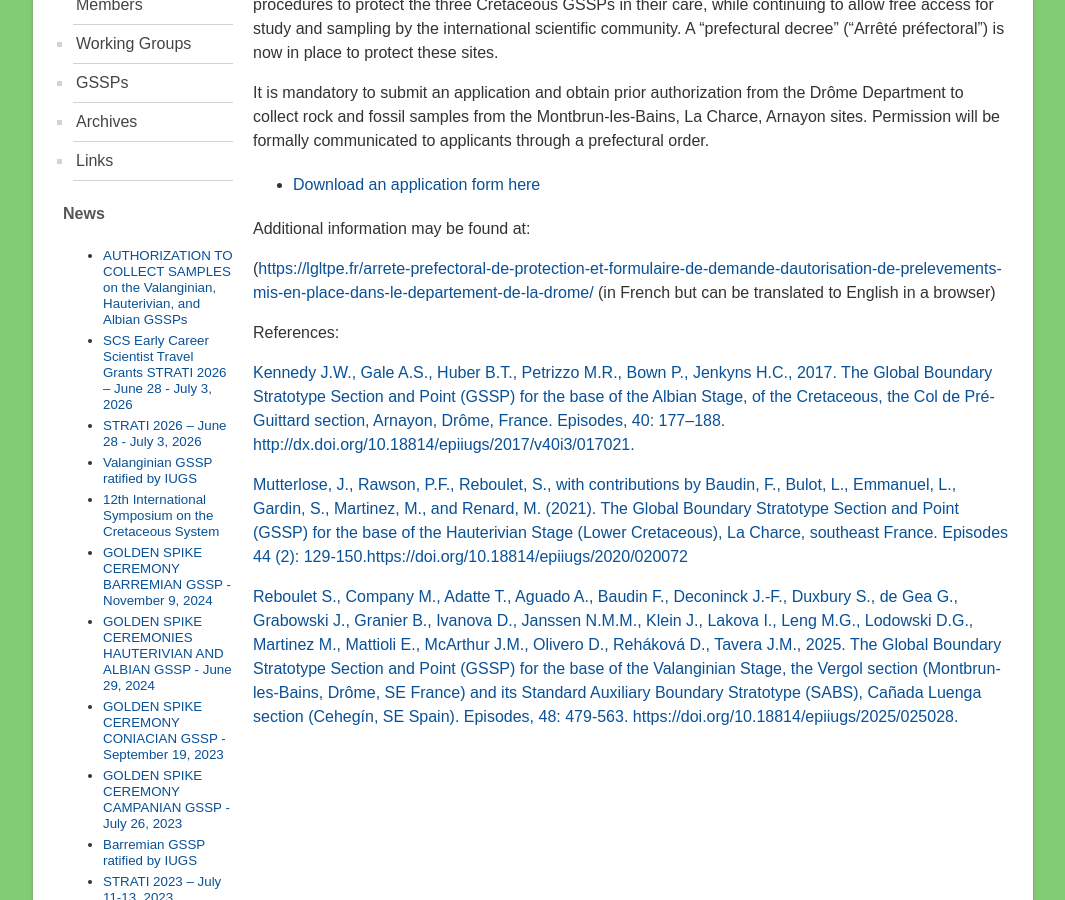
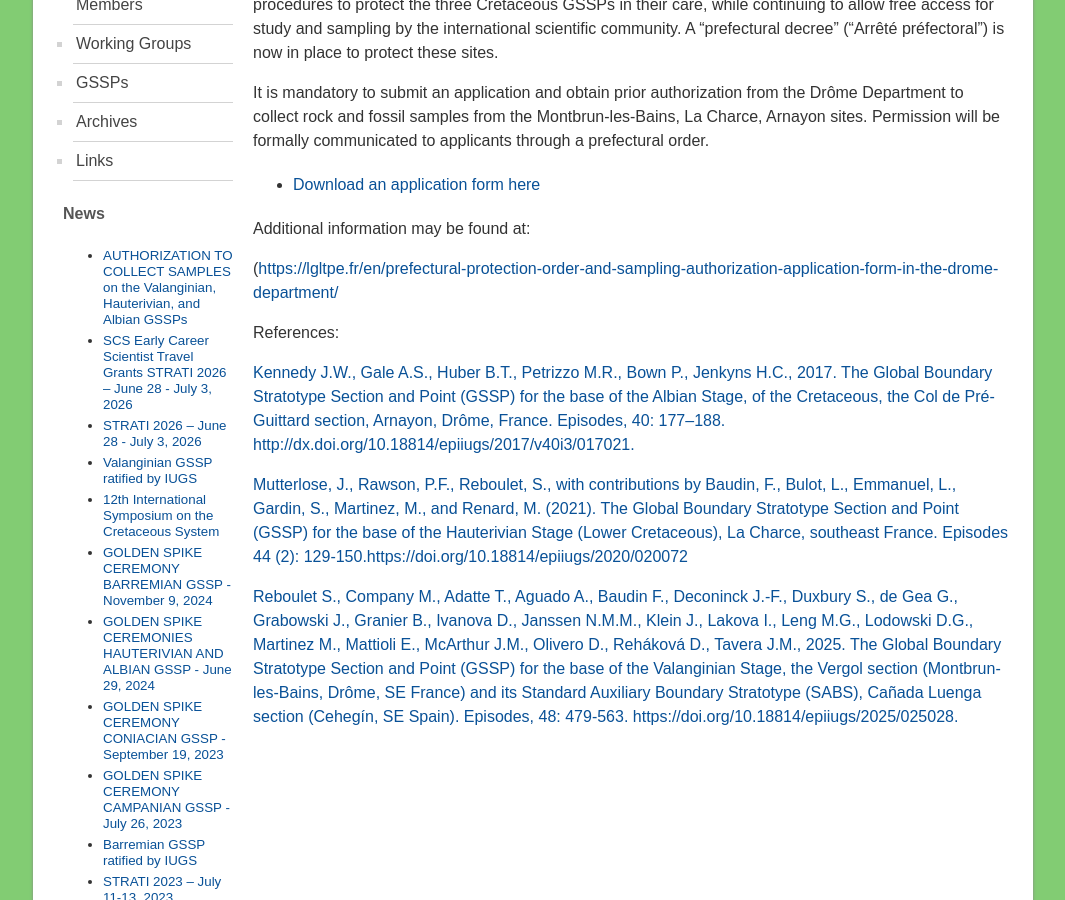
Before and after one commit to i-c-stratigraphy/subcommission-cretaceous, a Jekyll site: the page built from pages/news/authorization GSSPs.md, in a window 1280 px wide and 900 px high, scrolled down 583 px. Shown: the whole window, without its empty margins (107-1172 px from the left). Built offline with Jekyll 4.4.1, drawn with Linux system fonts in a browser that asks for light colours.

Commit message:
Update authorization GSSPs.md

```diff
--- a/pages/news/authorization GSSPs.md
+++ b/pages/news/authorization GSSPs.md
@@ -13,7 +13,7 @@ It is mandatory to submit an application and obtain prior authorization from the
 
 Additional information may be found at:
 
-(<https://lgltpe.fr/arrete-prefectoral-de-protection-et-formulaire-de-demande-dautorisation-de-prelevements-mis-en-place-dans-le-departement-de-la-drome/> (in French but can be translated to English in a browser)
+(<https://lgltpe.fr/en/prefectural-protection-order-and-sampling-authorization-application-form-in-the-drome-department/>
 
 References:
 
```
